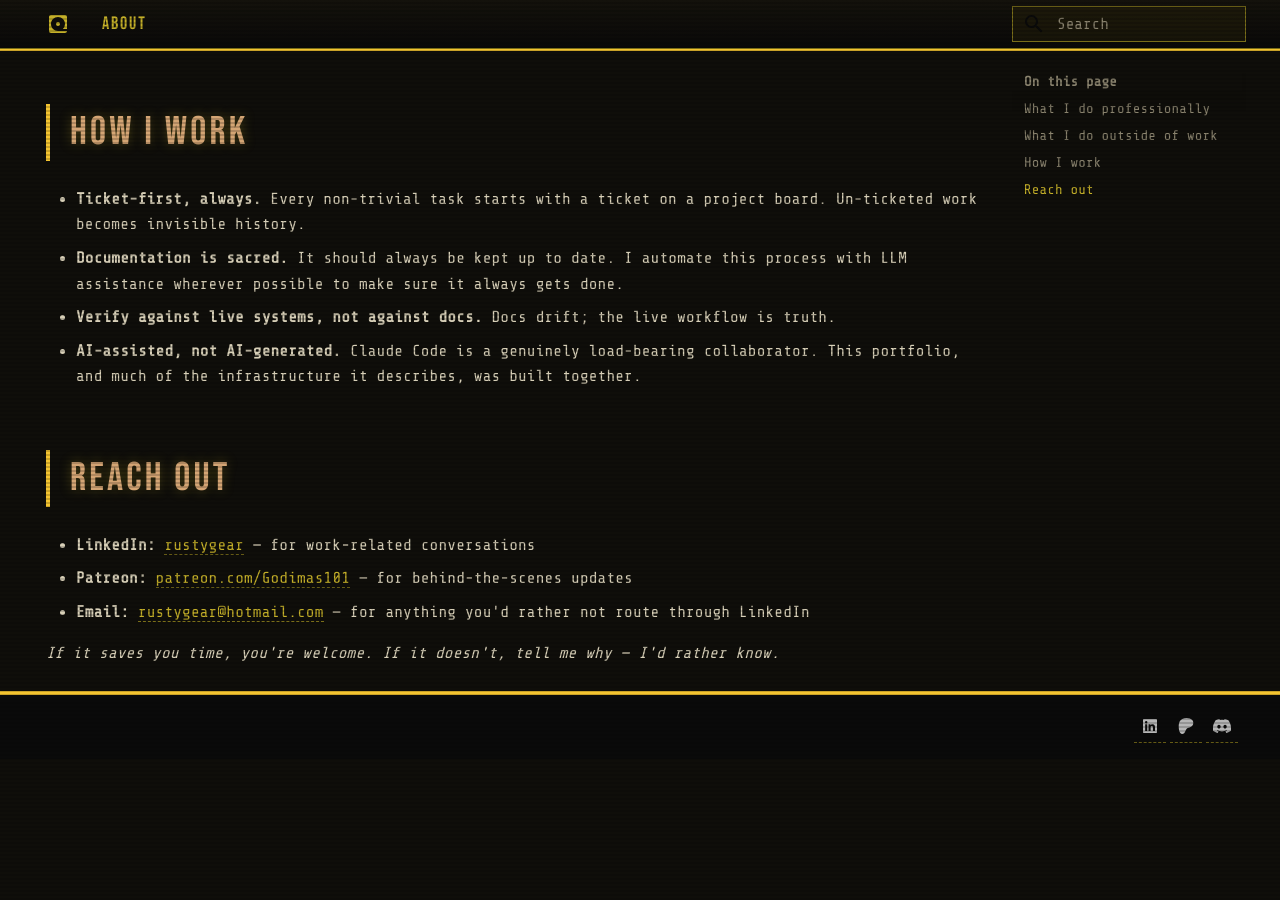
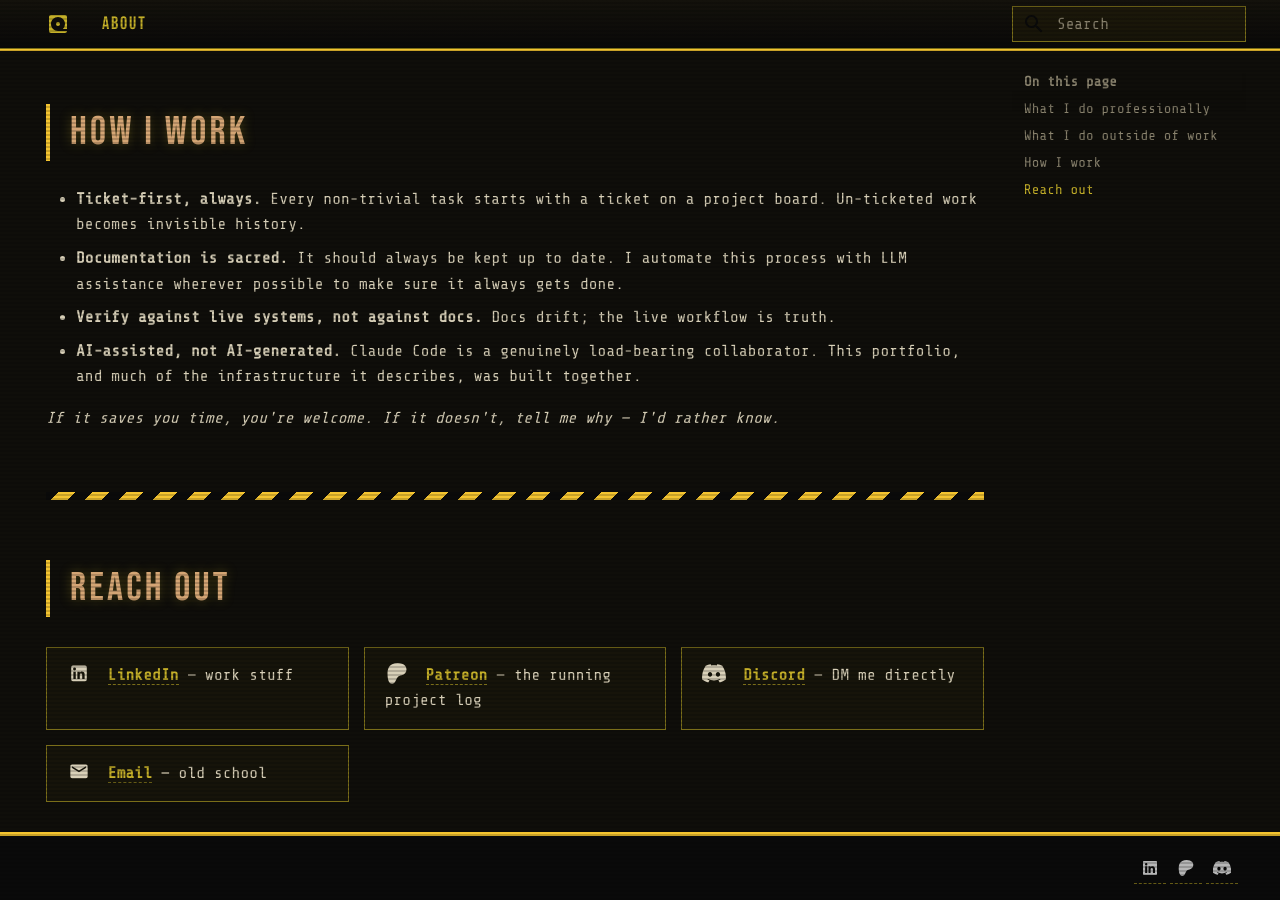
Before and after one commit to Godimas101/portfolio, an MkDocs documentation site: the page built from docs/about.md, in a window 1280 px wide and 900 px high, scrolled down 1014 px. Built offline with MkDocs 1.6.1 and Material for MkDocs 9.7.7, drawn with Linux system fonts in a browser that asks for light colours; before the commit the page ends 1773 px from its top, so only the background shows below that.

Commit message:
docs: unified Reach out section on every tab
- Home: added Email tile to the Reach out grid (rustygear@hotmail.com,
  'old school' tag). Dropped the closing 'Mind the welders' line + the
  final hazard bar per Chris.
- Work / Wins / Credits: added the same Reach out grid at the end.
- About: replaced the old bullet-list Reach out with the grid version;
  kept the 'If it saves you time...' signature line above it as the
  personal sign-off before the CTA.

Every tab now closes with the same 2×2 grid of LinkedIn / Patreon /
Discord / Email so anyone landing on any page has an obvious next step.

Co-Authored-By: Claude Opus 4.7 <noreply@anthropic.com>

```diff
--- a/docs/about.md
+++ b/docs/about.md
@@ -30,10 +30,17 @@ Modding, automation, and AI-assisted tool-building. Three main threads:
 - **Verify against live systems, not against docs.** Docs drift; the live workflow is truth.
 - **AI-assisted, not AI-generated.** Claude Code is a genuinely load-bearing collaborator. This portfolio, and much of the infrastructure it describes, was built together.
 
+*If it saves you time, you're welcome. If it doesn't, tell me why — I'd rather know.*
+
+---
+
 ## Reach out
 
-- **LinkedIn:** [rustygear](https://www.linkedin.com/in/rustygear/) — for work-related conversations
-- **Patreon:** [patreon.com/Godimas101](https://patreon.com/Godimas101) — for behind-the-scenes updates
-- **Email:** [rustygear@hotmail.com](mailto:rustygear@hotmail.com) — for anything you'd rather not route through LinkedIn
+<div class="grid" markdown>
 
-*If it saves you time, you're welcome. If it doesn't, tell me why — I'd rather know.*
+- :material-linkedin:{ .lg } **[LinkedIn](https://www.linkedin.com/in/rustygear/)** — work stuff
+- :fontawesome-brands-patreon:{ .lg } **[Patreon](https://patreon.com/Godimas101)** — the running project log
+- :fontawesome-brands-discord:{ .lg } **[Discord](https://discord.com/users/235753132594823169)** — DM me directly
+- :material-email:{ .lg } **[Email](mailto:rustygear@hotmail.com)** — old school
+
+</div>
```
Also changed, not shown: docs/credits.md (+13 -0 lines), docs/index.md (+1 -4 lines), docs/wins.md (+13 -0 lines), docs/work.md (+13 -0 lines).
